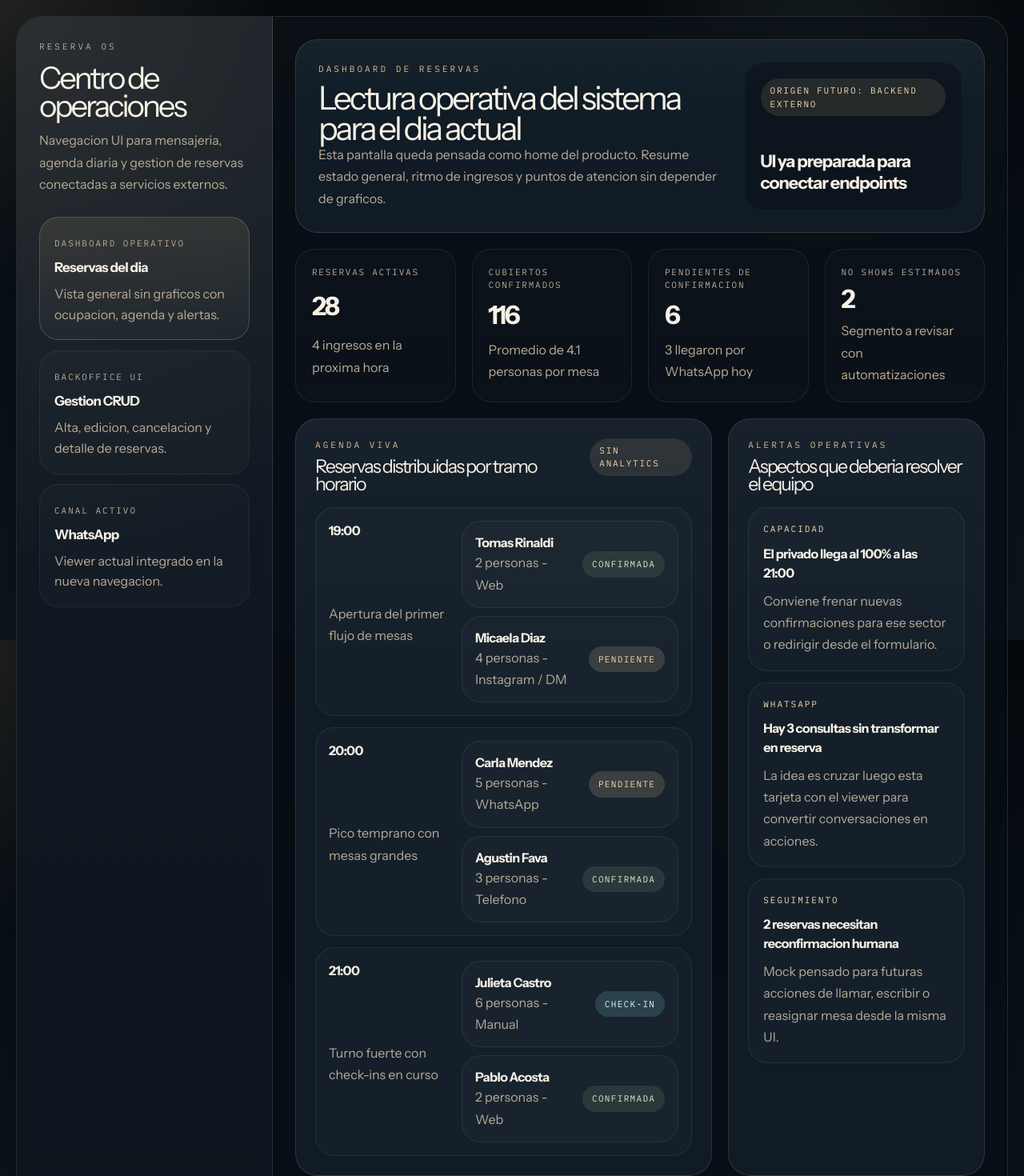
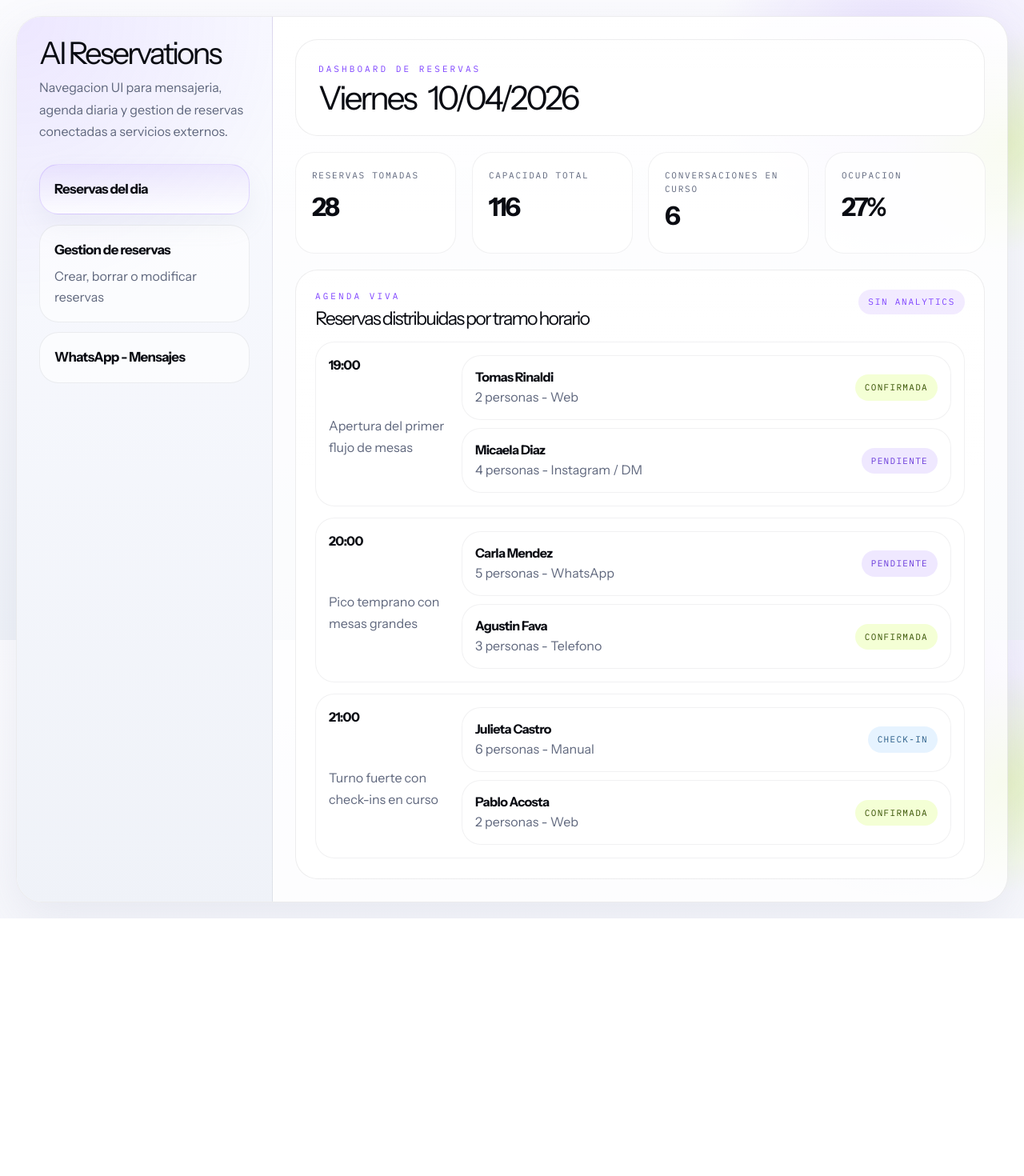
Before and after one commit to guidomora/agent-monitor, a Next.js app: page / in a window 1280 px wide. Shown: the top 1470 px of the page at 80% size. After the commit the page ends 1148 px from the top, so only its background shows below. Built offline with nearby package versions, Linux system fonts and the light colour scheme.

Commit message:
multiple changes

```diff
--- a/app/globals.css
+++ b/app/globals.css
@@ -1,23 +1,23 @@
 @import "tailwindcss";
 
 :root {
-  color-scheme: dark;
-  --background: #071119;
-  --background-strong: #0d1820;
-  --panel: rgba(11, 19, 28, 0.88);
-  --panel-strong: #101b26;
-  --panel-soft: rgba(18, 30, 41, 0.92);
-  --border: rgba(215, 186, 143, 0.16);
-  --foreground: #f7f0e4;
-  --muted: #b8aa95;
-  --accent: #d7ba8f;
-  --accent-strong: #f1d7a8;
-  --accent-soft: rgba(215, 186, 143, 0.12);
-  --accent-contrast: #291d12;
-  --incoming: #162331;
-  --outgoing: #24311d;
-  --danger: #d96f63;
-  --shadow: 0 32px 90px rgba(0, 0, 0, 0.42);
+  color-scheme: light;
+  --background: #f7f7fb;
+  --background-strong: #eef0f8;
+  --panel: rgba(255, 255, 255, 0.9);
+  --panel-strong: #f5f6fb;
+  --panel-soft: rgba(255, 255, 255, 0.96);
+  --border: rgba(25, 31, 45, 0.08);
+  --foreground: #090b12;
+  --muted: #5f677d;
+  --accent: #c8ff2f;
+  --accent-strong: #7d42ff;
+  --accent-soft: rgba(125, 66, 255, 0.1);
+  --accent-contrast: #0b0f17;
+  --incoming: #dfe9ff;
+  --outgoing: #e4f4bf;
+  --danger: #d94d61;
+  --shadow: 0 20px 60px rgba(113, 124, 155, 0.12);
 }
 
 @theme inline {
@@ -53,9 +53,9 @@ body {
   min-height: 100%;
   margin: 0;
   background:
-    radial-gradient(circle at top left, rgba(215, 186, 143, 0.14), transparent 24%),
-    radial-gradient(circle at 80% 10%, rgba(126, 150, 116, 0.16), transparent 20%),
-    linear-gradient(180deg, #050a0f 0%, #09111a 48%, #0d1821 100%);
+    radial-gradient(circle at 88% 10%, rgba(193, 171, 255, 0.34), transparent 18%),
+    radial-gradient(circle at 98% 22%, rgba(200, 255, 47, 0.3), transparent 10%),
+    linear-gradient(180deg, #fbfbfe 0%, #f5f6fb 58%, #eff2f8 100%);
   color: var(--foreground);
   font-family: var(--font-instrument-sans), sans-serif;
 }
@@ -73,7 +73,7 @@ textarea {
 }
 
 ::selection {
-  background: rgba(215, 186, 143, 0.22);
+  background: rgba(125, 66, 255, 0.14);
 }
 
 .app-shell {
@@ -102,7 +102,7 @@ textarea {
 }
 
 .scrollbar-thin::-webkit-scrollbar-thumb {
-  background: rgba(148, 163, 184, 0.22);
+  background: rgba(95, 103, 125, 0.24);
   border-radius: 999px;
 }
 
@@ -119,10 +119,9 @@ textarea {
   border: 1px solid var(--border);
   border-radius: 32px;
   background:
-    linear-gradient(180deg, rgba(255, 255, 255, 0.015), transparent 22%),
-    rgba(7, 14, 20, 0.78);
+    linear-gradient(180deg, rgba(255, 255, 255, 0.72), transparent 22%),
+    rgba(255, 255, 255, 0.7);
   box-shadow: var(--shadow);
-  backdrop-filter: blur(16px);
 }
 
 .dashboard-sidebar {
@@ -133,8 +132,8 @@ textarea {
   padding: 28px;
   border-right: 1px solid var(--border);
   background:
-    radial-gradient(circle at top left, rgba(215, 186, 143, 0.12), transparent 32%),
-    linear-gradient(180deg, rgba(20, 29, 39, 0.92) 0%, rgba(10, 17, 24, 0.98) 100%);
+    radial-gradient(circle at top left, rgba(125, 66, 255, 0.1), transparent 32%),
+    linear-gradient(180deg, rgba(249, 250, 255, 0.98) 0%, rgba(239, 242, 248, 0.98) 100%);
 }
 
 .dashboard-sidebar__brand {
@@ -162,7 +161,7 @@ textarea {
 
 .dashboard-eyebrow {
   margin: 0;
-  color: var(--accent);
+  color: var(--accent-strong);
   font-family: var(--font-ibm-plex-mono), monospace;
   font-size: 11px;
   text-transform: uppercase;
@@ -178,9 +177,9 @@ textarea {
   display: grid;
   gap: 8px;
   padding: 18px;
-  border: 1px solid rgba(215, 186, 143, 0.08);
+  border: 1px solid rgba(25, 31, 45, 0.07);
   border-radius: 24px;
-  background: rgba(255, 255, 255, 0.02);
+  background: rgba(255, 255, 255, 0.58);
   transition:
     transform 180ms ease,
     border-color 180ms ease,
@@ -190,8 +189,9 @@ textarea {
 .dashboard-nav__link:hover,
 .dashboard-nav__link.is-active {
   transform: translateY(-1px);
-  border-color: rgba(215, 186, 143, 0.24);
-  background: linear-gradient(180deg, rgba(215, 186, 143, 0.12), rgba(255, 255, 255, 0.03));
+  border-color: rgba(125, 66, 255, 0.18);
+  background: linear-gradient(180deg, rgba(125, 66, 255, 0.08), rgba(255, 255, 255, 0.72));
+  box-shadow: 0 14px 30px rgba(154, 164, 190, 0.1);
 }
 
 .dashboard-nav__meta span {
@@ -226,8 +226,19 @@ textarea {
   border: 1px solid var(--border);
   border-radius: 28px;
   background:
-    linear-gradient(180deg, rgba(255, 255, 255, 0.03), transparent 32%),
+    linear-gradient(180deg, rgba(255, 255, 255, 0.7), transparent 32%),
     var(--panel-soft);
+}
+
+.hero-card,
+.panel-card,
+.section-intro,
+.stat-card,
+.note-card,
+.timeline-item,
+.table-row {
+  content-visibility: auto;
+  contain-intrinsic-size: 320px;
 }
 
 .hero-card {
@@ -271,7 +282,7 @@ textarea {
   gap: 16px;
   padding: 20px;
   border-radius: 24px;
-  background: rgba(6, 11, 15, 0.4);
+  background: linear-gradient(180deg, rgba(244, 246, 255, 0.92), rgba(255, 255, 255, 0.86));
 }
 
 .hero-summary span,
@@ -281,7 +292,7 @@ textarea {
   align-items: center;
   padding: 7px 12px;
   border-radius: 999px;
-  background: rgba(215, 186, 143, 0.12);
+  background: rgba(125, 66, 255, 0.1);
   color: var(--accent-strong);
   font-family: var(--font-ibm-plex-mono), monospace;
   font-size: 11px;
@@ -320,9 +331,9 @@ textarea {
 .reservation-row,
 .table-row,
 .crud-list__item {
-  border: 1px solid rgba(215, 186, 143, 0.1);
+  border: 1px solid rgba(25, 31, 45, 0.06);
   border-radius: 24px;
-  background: rgba(255, 255, 255, 0.02);
+  background: rgba(255, 255, 255, 0.72);
 }
 
 .stat-card {
@@ -422,23 +433,23 @@ textarea {
 }
 
 .status-chip.is-confirmed {
-  background: rgba(126, 150, 116, 0.18);
-  color: #d5ebc5;
+  background: rgba(200, 255, 47, 0.2);
+  color: #355000;
 }
 
 .status-chip.is-pending {
-  background: rgba(215, 186, 143, 0.18);
-  color: var(--accent-strong);
+  background: rgba(125, 66, 255, 0.12);
+  color: #6a3bda;
 }
 
 .status-chip.is-active {
-  background: rgba(128, 200, 211, 0.18);
-  color: #d6f6fb;
+  background: rgba(103, 181, 255, 0.16);
+  color: #285b87;
 }
 
 .status-chip.is-cancelled {
-  background: rgba(217, 111, 99, 0.16);
-  color: #ffd8d3;
+  background: rgba(217, 77, 97, 0.12);
+  color: #a02c40;
 }
 
 .note-card {
@@ -461,9 +472,9 @@ textarea {
 .crud-form textarea {
   width: 100%;
   padding: 14px 16px;
-  border: 1px solid rgba(215, 186, 143, 0.14);
+  border: 1px solid rgba(25, 31, 45, 0.08);
   border-radius: 18px;
-  background: rgba(7, 12, 17, 0.72);
+  background: rgba(247, 248, 252, 0.96);
   color: var(--foreground);
   outline: none;
   transition: border-color 160ms ease, background 160ms ease;
@@ -479,8 +490,8 @@ textarea {
 .crud-form input:focus,
 .crud-form select:focus,
 .crud-form textarea:focus {
-  border-color: rgba(215, 186, 143, 0.34);
-  background: rgba(7, 12, 17, 0.9);
+  border-color: rgba(125, 66, 255, 0.28);
+  background: rgba(255, 255, 255, 0.95);
 }
 
 .crud-list__item {
@@ -494,8 +505,8 @@ textarea {
 }
 
 .crud-list__item.is-selected {
-  border-color: rgba(215, 186, 143, 0.3);
-  background: linear-gradient(180deg, rgba(215, 186, 143, 0.14), rgba(255, 255, 255, 0.03));
+  border-color: rgba(125, 66, 255, 0.2);
+  background: linear-gradient(180deg, rgba(125, 66, 255, 0.08), rgba(255, 255, 255, 0.78));
 }
 
 .crud-list__item span {
@@ -539,9 +550,9 @@ textarea {
   justify-content: center;
   min-height: 44px;
   padding: 0 18px;
-  border: 1px solid rgba(215, 186, 143, 0.16);
+  border: 1px solid rgba(25, 31, 45, 0.08);
   border-radius: 999px;
-  background: rgba(255, 255, 255, 0.03);
+  background: rgba(255, 255, 255, 0.9);
   color: var(--foreground);
   cursor: pointer;
   transition:
@@ -552,7 +563,7 @@ textarea {
 
 .action-button:hover {
   transform: translateY(-1px);
-  border-color: rgba(215, 186, 143, 0.28);
+  border-color: rgba(125, 66, 255, 0.2);
 }
 
 .action-button--primary {
--- a/app/layout.tsx
+++ b/app/layout.tsx
@@ -15,7 +15,7 @@ const ibmPlexMono = IBM_Plex_Mono({
 });
 
 export const metadata: Metadata = {
-  title: "Reserva OS",
+  title: "AI Reservations",
   description:
     "Dashboard operativo para monitorear WhatsApp, agenda diaria y gestion de reservas.",
 };
@@ -35,8 +35,7 @@ export default function RootLayout({
           <div className="dashboard-grid">
             <aside className="dashboard-sidebar">
               <div className="dashboard-sidebar__brand">
-                <p className="dashboard-eyebrow">Reserva OS</p>
-                <h1>Centro de operaciones</h1>
+                <h1>AI Reservations</h1>
                 <p>
                   Navegacion UI para mensajeria, agenda diaria y gestion de
                   reservas conectadas a servicios externos.
--- a/components/dashboard-nav.tsx
+++ b/components/dashboard-nav.tsx
@@ -7,20 +7,20 @@ const navigation = [
   {
     href: "/",
     label: "Reservas del dia",
-    kicker: "Dashboard operativo",
-    description: "Vista general sin graficos con ocupacion, agenda y alertas.",
+    kicker: "",
+    description: "",
   },
   {
     href: "/gestion",
-    label: "Gestion CRUD",
-    kicker: "Backoffice UI",
-    description: "Alta, edicion, cancelacion y detalle de reservas.",
+    label: "Gestion de reservas",
+    kicker: "",
+    description: "Crear, borrar o modificar reservas",
   },
   {
     href: "/whatsapp",
-    label: "WhatsApp",
-    kicker: "Canal activo",
-    description: "Viewer actual integrado en la nueva navegacion.",
+    label: "WhatsApp - Mensajes",
+    kicker: "",
+    description: "",
   },
 ];
 
@@ -38,11 +38,13 @@ export function DashboardNav() {
             href={item.href}
             className={`dashboard-nav__link ${isActive ? "is-active" : ""}`}
           >
-            <div className="dashboard-nav__meta">
-              <span>{item.kicker}</span>
-            </div>
+            {item.kicker ? (
+              <div className="dashboard-nav__meta">
+                <span>{item.kicker}</span>
+              </div>
+            ) : null}
             <strong>{item.label}</strong>
-            <p>{item.description}</p>
+            {item.description ? <p>{item.description}</p> : null}
           </Link>
         );
       })}
--- a/components/reservations-overview.tsx
+++ b/components/reservations-overview.tsx
@@ -1,8 +1,6 @@
 import {
   reservationDailyStats,
   reservationHourBlocks,
-  reservationList,
-  reservationOperationalNotes,
 } from "@/lib/reservations/mock-data";
 
 function getStatusTone(status: string) {
@@ -22,21 +20,24 @@ function getStatusTone(status: string) {
 }
 
 export function ReservationsOverview() {
+  const currentDate = new Date();
+  const [weekday, date] = new Intl.DateTimeFormat("es-AR", {
+    weekday: "long",
+    day: "2-digit",
+    month: "2-digit",
+    year: "numeric",
+  })
+    .format(currentDate)
+    .split(", ");
+
+  const formattedHeading = `${weekday.charAt(0).toUpperCase()}${weekday.slice(1)}\u00A0\u00A0\u00A0${date}`;
+
   return (
     <section className="surface-stack">
       <header className="hero-card">
         <div>
           <p className="dashboard-eyebrow">Dashboard de reservas</p>
-          <h2>Lectura operativa del sistema para el dia actual</h2>
-          <p className="hero-copy">
-            Esta pantalla queda pensada como home del producto. Resume estado
-            general, ritmo de ingresos y puntos de atencion sin depender de
-            graficos.
-          </p>
-        </div>
-        <div className="hero-summary">
-          <span>Origen futuro: backend externo</span>
-          <strong>UI ya preparada para conectar endpoints</strong>
+          <h2>{formattedHeading}</h2>
         </div>
       </header>
 
@@ -50,7 +51,7 @@ export function ReservationsOverview() {
         ))}
       </section>
 
-      <section className="content-grid">
+      <section>
         <article className="panel-card">
           <div className="panel-card__header">
             <div>
@@ -85,58 +86,8 @@ export function ReservationsOverview() {
             ))}
           </div>
         </article>
-
-        <article className="panel-card">
-          <div className="panel-card__header">
-            <div>
-              <p className="dashboard-eyebrow">Alertas operativas</p>
-              <h3>Aspectos que deberia resolver el equipo</h3>
-            </div>
-          </div>
-          <div className="note-list">
-            {reservationOperationalNotes.map((note) => (
-              <div key={note.title} className="note-card">
-                <span>{note.tag}</span>
-                <strong>{note.title}</strong>
-                <p>{note.description}</p>
-              </div>
-            ))}
-          </div>
-        </article>
       </section>
 
-      <section className="panel-card">
-        <div className="panel-card__header">
-          <div>
-            <p className="dashboard-eyebrow">Lista rapida</p>
-            <h3>Reservas del dia con enfoque de supervision</h3>
-          </div>
-          <span className="pill-tag">Mock navegable</span>
-        </div>
-        <div className="table-list">
-          {reservationList.map((reservation) => (
-            <article key={reservation.id} className="table-row">
-              <div>
-                <strong>{reservation.guest}</strong>
-                <p>
-                  {reservation.time} - {reservation.phone}
-                </p>
-              </div>
-              <div>
-                <strong>{reservation.partySize} pax</strong>
-                <p>{reservation.area}</p>
-              </div>
-              <div>
-                <strong>{reservation.source}</strong>
-                <p>{reservation.notes}</p>
-              </div>
-              <span className={`status-chip ${getStatusTone(reservation.status)}`}>
-                {reservation.status}
-              </span>
-            </article>
-          ))}
-        </div>
-      </section>
     </section>
   );
 }
--- a/lib/reservations/mock-data.ts
+++ b/lib/reservations/mock-data.ts
@@ -18,24 +18,24 @@ export type ReservationRecord = {
 
 export const reservationDailyStats = [
   {
-    label: "Reservas activas",
+    label: "Reservas tomadas",
     value: "28",
-    detail: "4 ingresos en la proxima hora",
+    detail: "",
   },
   {
-    label: "Cubiertos confirmados",
+    label: "Capacidad total",
     value: "116",
-    detail: "Promedio de 4.1 personas por mesa",
+    detail: "",
   },
   {
-    label: "Pendientes de confirmacion",
+    label: "Conversaciones en curso",
     value: "6",
-    detail: "3 llegaron por WhatsApp hoy",
+    detail: "",
   },
   {
-    label: "No shows estimados",
-    value: "2",
-    detail: "Segmento a revisar con automatizaciones",
+    label: "Ocupacion",
+    value: "27%",
+    detail: "",
   },
 ];
 
@@ -159,24 +159,3 @@ export const reservationHourBlocks = [
     ],
   },
 ];
-
-export const reservationOperationalNotes = [
-  {
-    tag: "Capacidad",
-    title: "El privado llega al 100% a las 21:00",
-    description:
-      "Conviene frenar nuevas confirmaciones para ese sector o redirigir desde el formulario.",
-  },
-  {
-    tag: "WhatsApp",
-    title: "Hay 3 consultas sin transformar en reserva",
-    description:
-      "La idea es cruzar luego esta tarjeta con el viewer para convertir conversaciones en acciones.",
-  },
-  {
-    tag: "Seguimiento",
-    title: "2 reservas necesitan reconfirmacion humana",
-    description:
-      "Mock pensado para futuras acciones de llamar, escribir o reasignar mesa desde la misma UI.",
-  },
-];
```
Also changed, not shown: components/whatsapp-viewer.tsx (+15 -24 lines), 1 other file (tests, documents, lock files or other folders).
